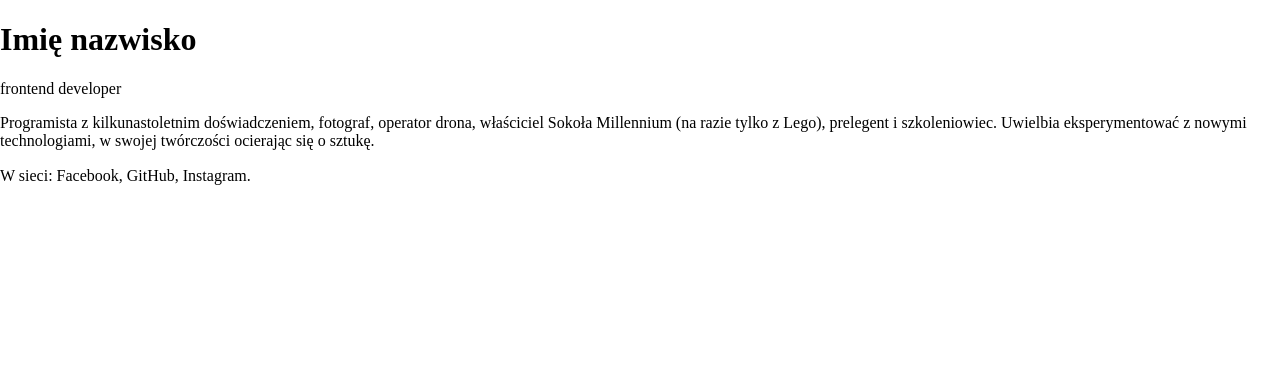
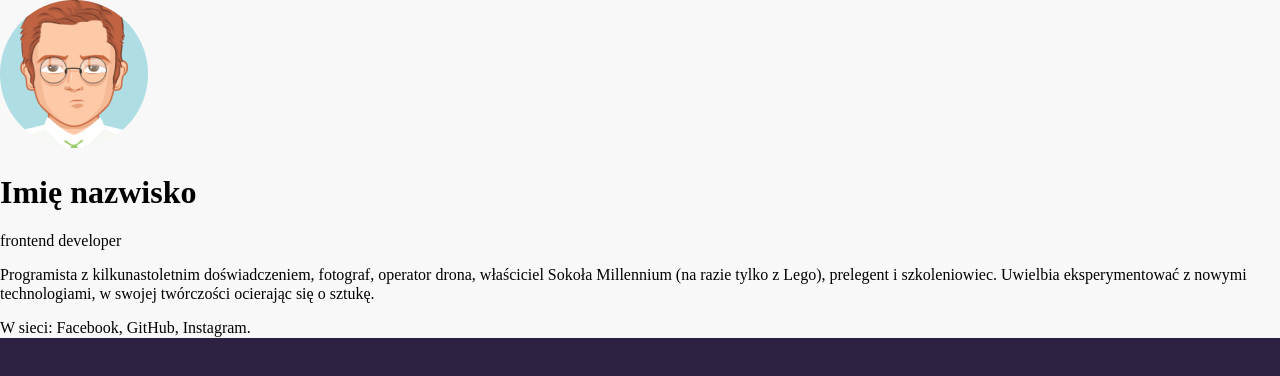
Before and after one commit to Joanna-Maleszyk-Radziun/business-card-2024, a plain HTML site: page index.html in a window 1280 px wide. Drawn offline with Linux system fonts and the light colour scheme.

Commit message:
first iteration of the html markup

```diff
--- a/index.html
+++ b/index.html
@@ -1,18 +1,28 @@
 <!DOCTYPE html>
 <html lang="pl">
+
 <head>
     <meta charset="UTF-8">
     <meta name="viewport" content="width=device-width, initial-scale=1.0">
     <title>Wizytówka</title>
     <link href="/normalize.css" type="text/css" rel="stylesheet">
-	<link href="/style.css" type="text/css" rel="stylesheet">
+    <link href="/style.css" type="text/css" rel="stylesheet">
 </head>
+
 <body>
-    <article class="card"
-    <img src="/avatar.png" alt="avatar użytkownika">
-    <h1>Imię nazwisko</h1>
-   <p>frontend developer</p>
-   <p>Programista z kilkunastoletnim doświadczeniem, fotograf, operator drona, właściciel Sokoła Millennium (na razie tylko z Lego), prelegent i szkoleniowiec. Uwielbia eksperymentować z nowymi technologiami, w swojej twórczości ocierając się o sztukę. </p>
-    <p>W sieci: Facebook, GitHub, Instagram.</p>
+    <main>
+        <article class="card">
+            <img src="/avatar.png" alt="avatar użytkownika"/>
+            <header>
+                <h1>Imię nazwisko</h1>
+                    <p>frontend developer</p>
+            </header>
+            <p>Programista z kilkunastoletnim doświadczeniem, fotograf, operator drona, właściciel Sokoła Millennium (na
+                razie tylko z Lego), prelegent i szkoleniowiec. Uwielbia eksperymentować z nowymi technologiami, w
+                swojej twórczości ocierając się o sztukę. </p>
+            <p>W sieci: <a href="#"></a>Facebook</a>, <a href="#"></a>GitHub</a>, <a href="#"></a>Instagram</a>.</p>
+        </article>
+    </main>
 </body>
+
 </html>
--- a/style.css
+++ b/style.css
@@ -0,0 +1,7 @@
+body {
+    background: #2C2141;
+}
+
+main {
+    background: #F8F8F8;
+}
```
Also changed, not shown: avatar.png (added).
